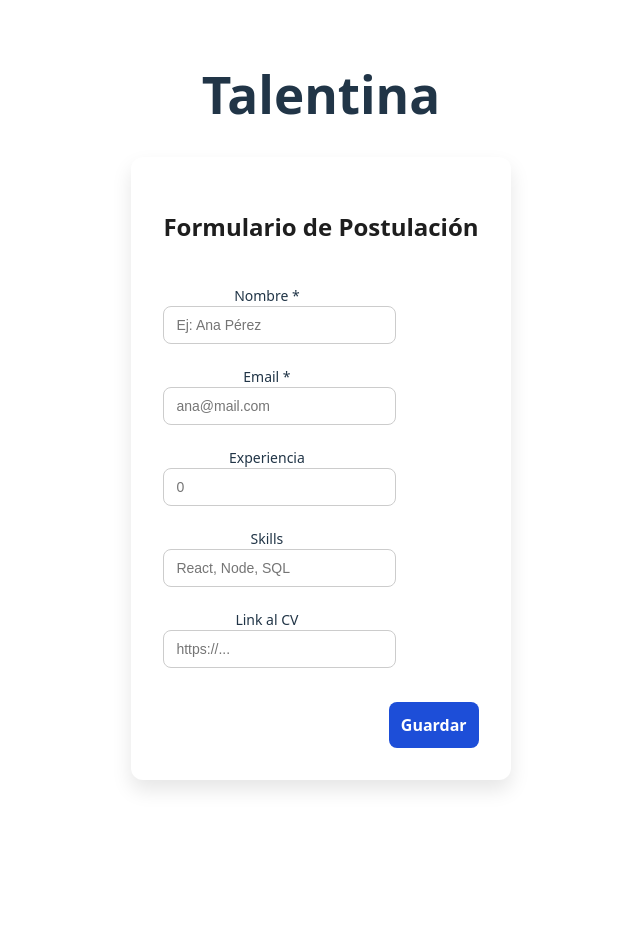
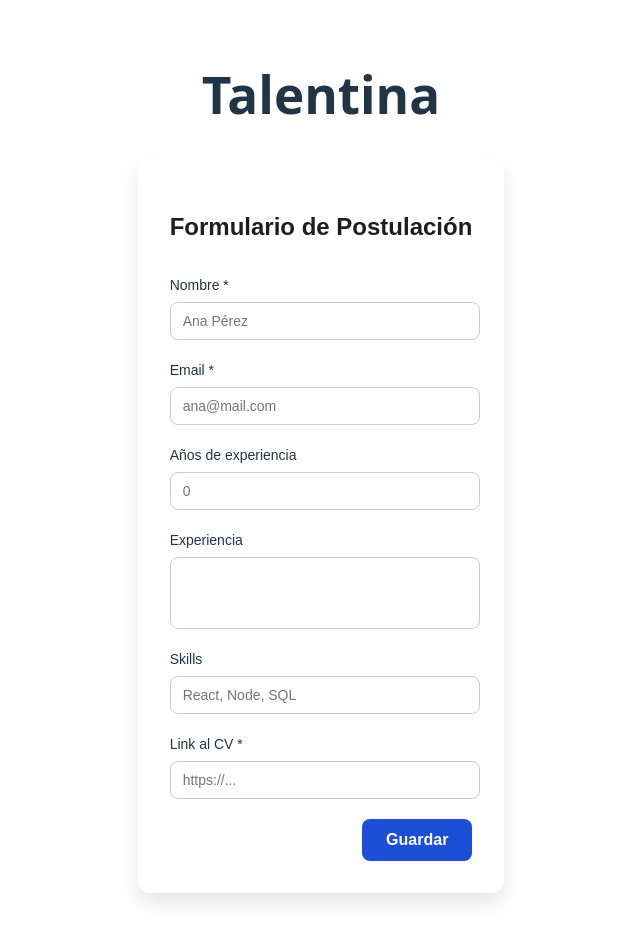
Before and after one commit to LuciaSarmiento7/talentina_frontend, a React (Vite) app: page / in a window 1280 px wide. Shown: the whole page, without its empty margins (319-959 px from the left). Before the commit the page ends 812 px from the top, so only its background shows below. Built offline with nearby package versions, Linux system fonts and the light colour scheme.

Commit message:
Update FormularioPostulacion.jsx

```diff
--- a/src/components/FormularioPostulacion.jsx
+++ b/src/components/FormularioPostulacion.jsx
@@ -1,25 +1,27 @@
-import { useState } from "react";
+import {useState} from "react";
 
 const emailOk = (v) => /^[^\s@]+@[^\s@]+\.[^\s@]+$/.test(v);
+
 const estilos = {
     contenedor: {
-        maxWidth: "420px",
+        maxWidth: "480px",
         margin: "0 auto",
         padding: "32px",
         borderRadius: "12px",
         backgroundColor: "#ffffff",
-        boxShadow: "0 10px 20px rgba(0,0,0,0.1)"
+        boxShadow: "0 10px 20px rgba(0,0,0,0.1)",
+        fontFamily: "sans-serif"
     },
     formulario: {
         display: "flex",
         flexDirection: "column",
-        gap: "16px"
+        gap: "20px"
     },
     titulo: {
         fontSize: "24px",
         fontWeight: "700",
-        marginBottom: "24px",
-        color: "#1e1e1e"
+        color: "#1e1e1e",
+        marginBottom: "10px"
     },
     campo: {
         display: "flex",
@@ -32,33 +34,40 @@ const estilos = {
         fontSize: "14px"
     },
     input: {
-        width: "100%",
+        width: "94%",
         padding: "10px 12px",
         borderRadius: "8px",
         border: "1px solid #ccc",
         fontSize: "14px"
     },
+    textarea: {
+        width: "94%",
+        minHeight: "50px",
+        padding: "10px 12px",
+        borderRadius: "8px",
+        border: "1px solid #ccc",
+        fontSize: "14px",
+        resize: "none"
+    },
     error: {
-        color: "red",
-        fontWeight: "bold"
+        color: "crimson",
+    },
+    botonContenedor: {
+        display: "flex",
+        justifyContent: "flex-end"
     },
     boton: {
-        marginTop: "12px",
-        padding: "12px",
+        padding: "12px 24px",
         backgroundColor: "#1d4ed8",
         color: "#fff",
         fontWeight: "600",
         border: "none",
         borderRadius: "8px",
         cursor: "pointer"
-    },
-    botonContenedor: {
-        display: "flex",
-        justifyContent: "flex-end"
-    },
+    }
 };
 
-export default function FormularioPostulacion({ onAdd }) {
+export default function FormularioPostulacion({onAdd}) {
     const [nombre, setNombre] = useState("");
     const [email, setEmail] = useState("");
     const [experiencia, setExperiencia] = useState("");
@@ -68,12 +77,12 @@ export default function FormularioPostulacion({ onAdd }) {
     const [enviando, setEnviando] = useState(false);
 
     const onSubmit = async (e) => {
-        e.preventDefault(); //PARA QUE NO SE ACTUALICE
+        e.preventDefault();
         setError("");
 
         if (!nombre.trim()) return setError("El nombre es obligatorio.");
-        if (!emailOk(email)) return setError("Email inválido.");
-        if (experiencia === "" || Number(experiencia) < 0) return setError("Experiencia inválida (>= 0).");
+        if (!emailOk(email)) return setError("El email es inválido.");
+        if (!linkCV.trim()) return setError("Por favor, agregue un link a su CV");
 
         setEnviando(true);
         try {
@@ -81,13 +90,11 @@ export default function FormularioPostulacion({ onAdd }) {
                 nombre: nombre.trim(),
                 email: email.trim(),
                 experiencia: Number(experiencia),
-                skills: skills.split(",").map(s => s.trim()).filter(Boolean), //ACA
-                linkCV: linkCV.trim(),
+                skills: skills.split(",").map((s) => s.trim()).filter(Boolean),
+                linkCV: linkCV.trim()
             };
 
-            //"subo" los datos y que se encarguen los del backend (no??)
-            onAdd?.(data); //ACA
-
+            onAdd?.(data);
             setNombre("");
             setEmail("");
             setExperiencia("");
@@ -108,47 +115,85 @@ export default function FormularioPostulacion({ onAdd }) {
 
                 {error && <div style={estilos.error}>{error}</div>}
 
+                {/* NOMBRE */}
                 <div style={estilos.campo}>
-            <label style={estilos.label}>Nombre *<br />
-                <input style={estilos.input} value={nombre} onChange={(e) => setNombre(e.target.value)} placeholder="Ej: Ana Pérez" />
-            </label>
+                    <label style={estilos.label}>Nombre *</label>
+                    <input
+                        style={estilos.input}
+                        value={nombre}
+                        onChange={(e) => setNombre(e.target.value)}
+                        placeholder="Ana Pérez"
+                    />
                 </div>
 
+                {/* EMAIL */}
                 <div style={estilos.campo}>
-            <label style={estilos.label}>Email *<br />
-                <input style={estilos.input} value={email} onChange={(e) => setEmail(e.target.value)} placeholder="ana@mail.com" />
-            </label>
+                    <label style={estilos.label}>Email *</label>
+                    <input
+                        style={estilos.input}
+                        value={email}
+                        onChange={(e) => setEmail(e.target.value)}
+                        placeholder="ana@mail.com"
+                    />
                 </div>
 
+                {/* AÑOS DE EXPERIENCIA */}
                 <div style={estilos.campo}>
-            <label style={estilos.label}>Experiencia<br />
-                <input style={estilos.input} type="number" min="0" value={experiencia} onChange={(e) => setExperiencia(e.target.value)} placeholder="0" />
-            </label>
+                    <label style={estilos.label}>Años de experiencia</label>
+                    <input
+                        style={estilos.input}
+                        type="number" min="0" value={experiencia}
+                        onChange={(e) => setExperiencia(e.target.value)}
+                        placeholder="0"
+                    />
                 </div>
 
+                {/* EMAIL */}
                 <div style={estilos.campo}>
-            <label style={estilos.label}>Skills<br />
-                <input style={estilos.input} value={skills} onChange={(e) => setSkills(e.target.value)} placeholder="React, Node, SQL" />
-            </label>
+                    <label style={estilos.label}>Experiencia </label>
+                    <textarea
+                        style={estilos.textarea}
+                        value={experiencia}
+                        onChange={(e) => setExperiencia(e.target.value)}
+                    />
                 </div>
 
+                {/* SKILLS */}
                 <div style={estilos.campo}>
-            <label style={estilos.label}>Link al CV<br />
-                <input style={estilos.input} value={linkCV} onChange={(e) => setLinkCV(e.target.value)} placeholder="https://..." />
-            </label>
+                    <label style={estilos.label}>Skills</label>
+                    <input
+                        style={estilos.input}
+                        value={skills}
+                        onChange={(e) => setSkills(e.target.value)}
+                        placeholder="React, Node, SQL"
+                    />
                 </div>
 
+                {/* CV */}
+                <div style={estilos.campo}>
+                    <label style={estilos.label}>Link al CV *</label>
+                    <input
+                        style={estilos.input}
+                        value={linkCV}
+                        onChange={(e) => setLinkCV(e.target.value)}
+                        placeholder="https://..."
+                    />
+                </div>
+
+                {/* BOTON */}
                 <div style={estilos.botonContenedor}>
-            <button type="submit" style={estilos.boton}
-                    onMouseOver={(e) => (e.target.style.backgroundColor = "#2563eb")}
-                    onMouseOut={(e) => (e.target.style.backgroundColor = "#3b82f6")}
-                    disabled={enviando}>{enviando ? "Enviando..." : "Guardar"}</button>
+                    <button
+                        type="submit"
+                        style={{
+                            ...estilos.boton,
+                            backgroundColor: enviando ? "#3b82f6" : "#1d4ed8"
+                        }}
+                        disabled={enviando}
+                    >
+                        {enviando ? "Enviando..." : "Guardar"}
+                    </button>
                 </div>
             </form>
         </div>
     );
-
-
-
-
 }
```
Lines whose indentation alone changed are shown as unchanged.
